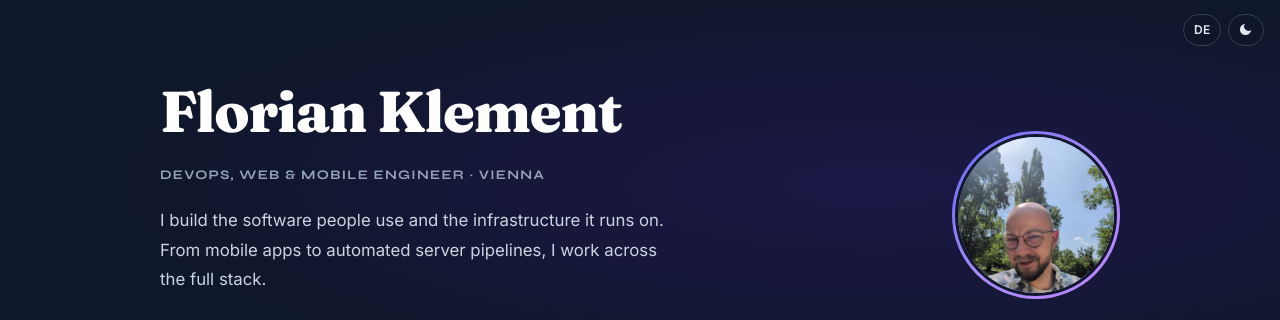
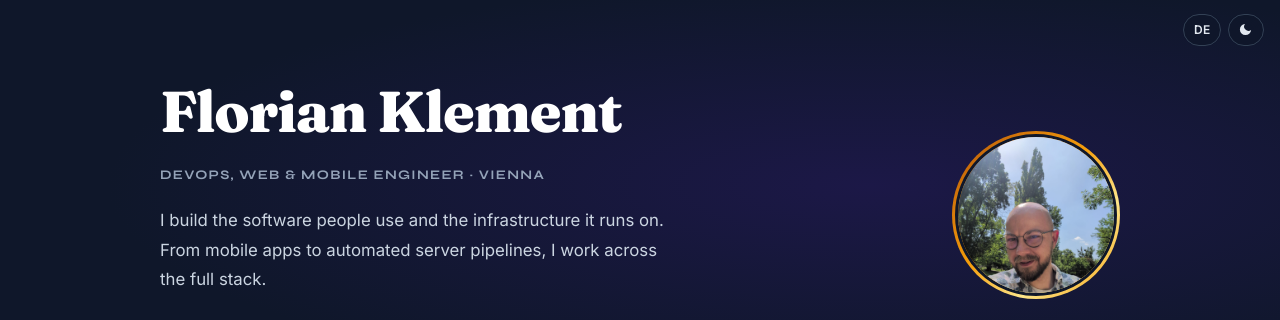
Before and after one commit to f-klement/florian-klement-page, a plain HTML site: page index.html in a window 1280 px wide. Shown: the top 320 px of the page. Drawn offline with Linux system fonts and the light colour scheme.

Commit message:
Swap photo ring to warm gold gradient

```diff
--- a/style.css
+++ b/style.css
@@ -197,7 +197,7 @@ body {
   flex-shrink: 0;
   padding: 3px;
   border-radius: 50%;
-  background: linear-gradient(135deg, #6366f1 0%, #a78bfa 50%, #c084fc 100%);
+  background: linear-gradient(135deg, #b45309 0%, #f59e0b 45%, #fde68a 70%, #f59e0b 100%);
 }
 
 .hero-photo img {
```
